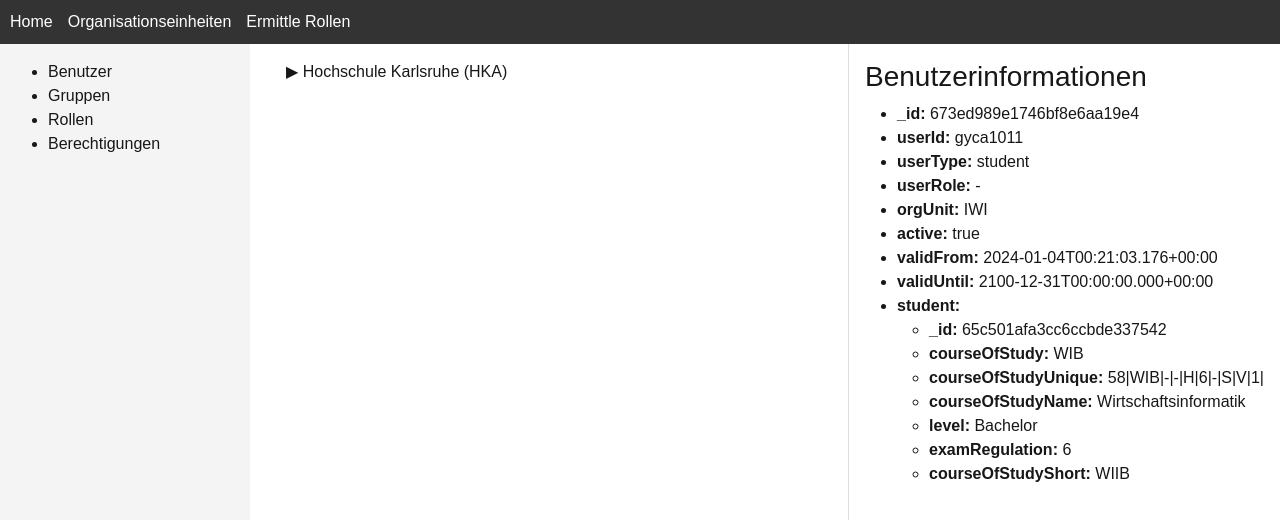
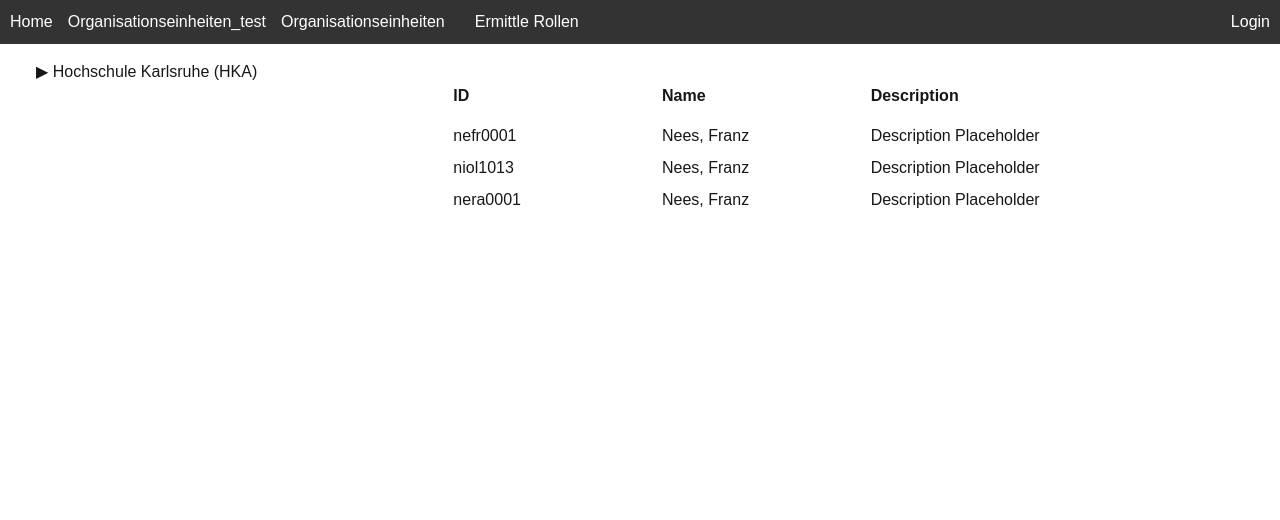
Before and after one commit to FlowCraft-AG/RoleMapper, a Next.js app in the folder frontend/: page /dummy in a window 1280 px wide. Shown: the top 520 px of the page. Built offline with nearby package versions, Linux system fonts and the light colour scheme.

Commit message:
tsconfig konfiguriert

```diff
--- a/frontend/src/app/dummy/page.tsx
+++ b/frontend/src/app/dummy/page.tsx
@@ -1,6 +1,5 @@
-import DetailsPanel from './DetailsPanel';
-import Sidebar from './Sidebar';
 import TreeView from './TreeView';
+/*import DetailsPanel from './DetailsPanel';*/
 
 export default function ActiveDirectoryPage() {
   const data = [
@@ -15,12 +14,7 @@ export default function ActiveDirectoryPage() {
             {
               id: '3',
               name: 'Rektorin',
-              children: [
-                {
-                  id: '1',
-                  name: 'bero0002',
-                },
-              ],
+              children: [{ id: '1', name: 'bero0002' }],
             },
             {
               id: '4',
@@ -44,10 +38,7 @@ export default function ActiveDirectoryPage() {
                       id: '19',
                       name: 'Dekanat',
                       children: [
-                        {
-                          id: '21',
-                          name: 'Dekan',
-                        },
+                        { id: '21', name: 'Dekan' },
                         { id: '22', name: 'VizeDekan' },
                         { id: '23', name: 'Prodekan' },
                       ],
@@ -80,34 +71,39 @@ export default function ActiveDirectoryPage() {
     },
   ];
 
-  const details = {
-    _id: '673ed989e1746bf8e6aa19e4',
-    userId: 'gyca1011',
-    userType: 'student',
-    userRole: '-',
-    orgUnit: 'IWI',
-    active: true,
-    validFrom: '2024-01-04T00:21:03.176+00:00',
-    validUntil: '2100-12-31T00:00:00.000+00:00',
-    student: {
-      _id: '65c501afa3cc6ccbde337542',
-      courseOfStudy: 'WIB',
-      courseOfStudyUnique: '58|WIB|-|-|H|6|-|S|V|1|',
-      courseOfStudyName: 'Wirtschaftsinformatik',
-      level: 'Bachelor',
-      examRegulation: '6',
-      courseOfStudyShort: 'WIIB',
-    },
-  };
+  // Data for ID and Name
+  const ids = ['nefr0001', 'niol1013', 'nera0001'];
+  const name = 'Nees, Franz';
+
+  // Placeholder data for DetailsPanel
+  const detailsPlaceholder = {};
 
   return (
     <div style={{ display: 'flex', height: '100vh' }}>
-      <Sidebar />
       <div style={{ flex: 1, display: 'flex' }}>
+        {/* TreeView Section */}
         <div style={{ flex: 1, overflowY: 'auto', padding: '1rem' }}>
           <TreeView data={data} />
         </div>
-        <DetailsPanel title="Benutzerinformationen" details={details} />
+        {/* DetailsPanel */}
+        <div style={{ flex: 2, padding: '1rem' }}>
+          {/*<DetailsPanel title="Benutzerinformationen" details={detailsPlaceholder} />*/}
+          {/* IDs and Names Section */}
+          <div className="mt-4">
+            <div className="row mb-3">
+              <div className="col-3 fw-bold">ID</div>
+              <div className="col-3 fw-bold">Name</div>
+              <div className="col-3 fw-bold">Description</div>
+            </div>
+            {ids.map((id, index) => (
+              <div key={index} className="row mb-2">
+                <div className="col-3">{id}</div>
+                <div className="col-3">{name}</div>
+                <div className="col-3">Description Placeholder</div>
+              </div>
+            ))}
+          </div>
+        </div>
       </div>
     </div>
   );
--- a/frontend/src/app/layout.tsx
+++ b/frontend/src/app/layout.tsx
@@ -1,6 +1,7 @@
 import 'bootstrap/dist/css/bootstrap.css';
 import type { Metadata } from 'next';
 import localFont from 'next/font/local';
+import React from 'react';
 import Navigation from '../components/Navigation';
 import BootstrapClient from '../utils/BootstrapClient';
 import './globals.css';
--- a/frontend/src/components/Navigation.tsx
+++ b/frontend/src/components/Navigation.tsx
@@ -5,16 +5,27 @@ import { usePathname } from 'next/navigation';
 
 export default function Navigation() {
   const pathname = usePathname();
+
   return (
-    <nav style={{ padding: '10px', background: '#333', color: '#fff' }}>
-      <Link
-        href="/"
+    <nav
       style={{
-          marginRight: '15px',
-          color: pathname === '/' ? 'gray' : '#fff',
+        display: 'flex',
+        alignItems: 'center',
+        justifyContent: 'space-between',
+        padding: '10px',
+        background: '#333',
+        color: '#fff',
       }}
     >
+      <div style={{ display: 'flex', gap: '15px' }}>
+        <Link href="/" style={{ color: pathname === '/' ? 'gray' : '#fff' }}>
           Home
+        </Link>
+        <Link
+          href="/dummy"
+          style={{ color: pathname === '/orgUnit' ? 'gray' : '#fff' }}
+        >
+          Organisationseinheiten_test
         </Link>
         <Link
           href="/organisationseinheiten"
@@ -34,6 +45,13 @@ export default function Navigation() {
         >
           Ermittle Rollen
         </Link>
+      </div>
+      <Link
+        href="/login"
+        style={{ color: pathname === '/login' ? 'gray' : '#fff' }}
+      >
+        Login
+      </Link>
     </nav>
   );
 }
--- a/frontend/src/components/login/page.tsx
+++ b/frontend/src/components/login/page.tsx
@@ -1,7 +1,7 @@
 'use client';
 
+import { useRouter } from 'next/navigation';
 import React, { useState } from 'react';
-import { useRouter } from 'next/navigation';
 
 const LoginPage: React.FC = () => {
   const [username, setUsername] = useState('');
--- a/frontend/tsconfig.json
+++ b/frontend/tsconfig.json
@@ -11,7 +11,8 @@
     "moduleResolution": "bundler",
     "resolveJsonModule": true,
     "isolatedModules": true,
-    "jsx": "preserve",
+    // "jsx": "preserve",
+    "jsx": "react-jsx",
     "incremental": true,
     "plugins": [
       {
```
Also changed, not shown: frontend/src/app/dummy/DetailsPanel 2.tsx (deleted, +0 -28 lines), frontend/src/app/dummy/Sidebar 2.tsx (deleted, +0 -15 lines), frontend/src/app/dummy/TreeView 2.tsx (deleted, +0 -38 lines), frontend/src/app/dummy/layout 2.tsx (deleted, +0 -20 lines), frontend/src/app/dummy/page1.tsx (renamed from frontend/src/app/dummy/page 2.tsx, +33 -30 lines), frontend/src/components/Navigation2.tsx (deleted, +0 -25 lines). Lines whose indentation alone changed are shown as unchanged.
